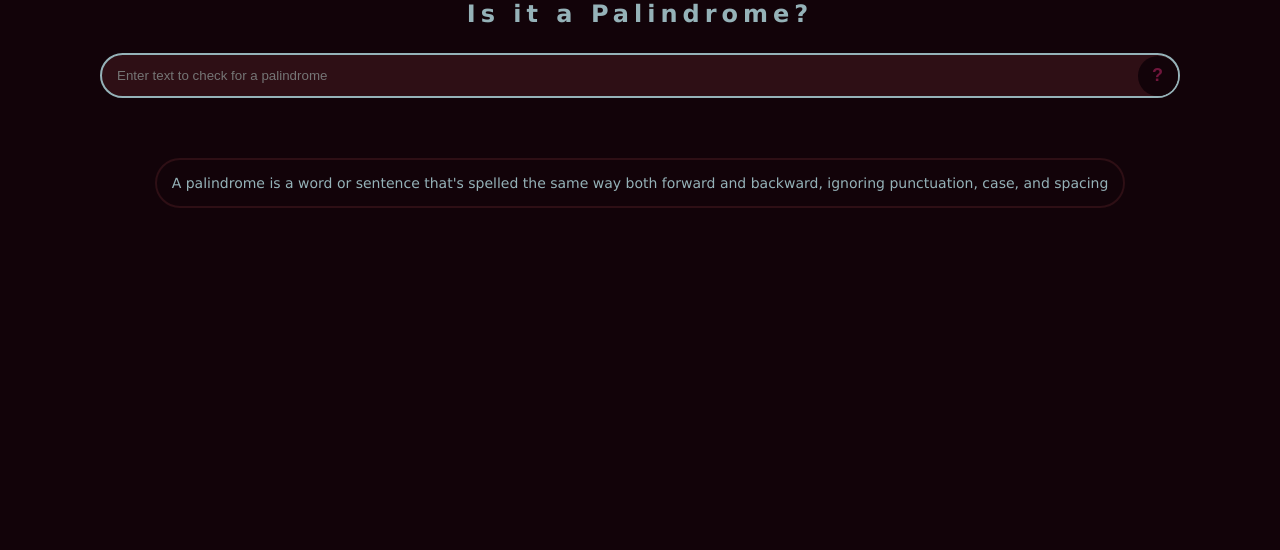
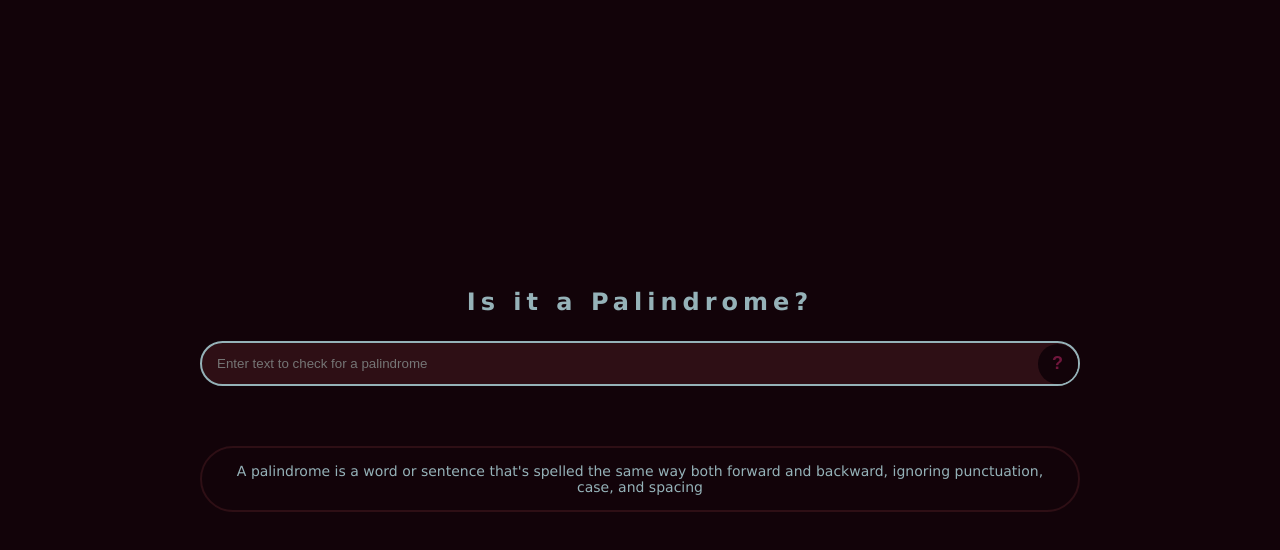
Before and after one commit to RCYCHN/PalindromeChecker, a plain HTML site: page index.html in a window 1280 px wide. Drawn offline with Linux system fonts and the light colour scheme.

Commit message:
fixed a styling issue

```diff
--- a/index.html
+++ b/index.html
@@ -7,6 +7,7 @@
     <meta name="viewport" content="width=device-width, initial-scale=1.0" />
   </head>
   <body>
+    <div class="container">
         <h2>Is it a Palindrome?</h2>
         <div class="input-result">
             <input id="text-input" type="text" placeholder="Enter text to check for a palindrome" />
@@ -16,6 +17,7 @@
         <div class="explanation">
             <p id="explanation-text">A palindrome is a word or sentence that's spelled the same way both forward and backward, ignoring punctuation, case, and spacing</p>
         </div>
+    </div>
     <script src="script.js"></script>
   </body>
 </html>
--- a/styles.css
+++ b/styles.css
@@ -15,13 +15,13 @@
   }
 
   body {
-    margin: 0 100px;
     font-family: Verdana, sans-serif;
     display: flex;
     flex-direction: column;
     justify-content: center;
     align-items: center;
     background-color: var(--primary-color);
+    min-height: 100vh;
   }
 
   h2 {
@@ -35,6 +35,12 @@
     color: var(--secondary-color);
     font-size: 14px;
     text-align: center;
+  }
+
+  .container {
+    max-width: 1080px;
+    width: 100%;
+    padding: 0 100px;
   }
 
   .input-result {
```
Lines whose indentation alone changed are shown as unchanged.
